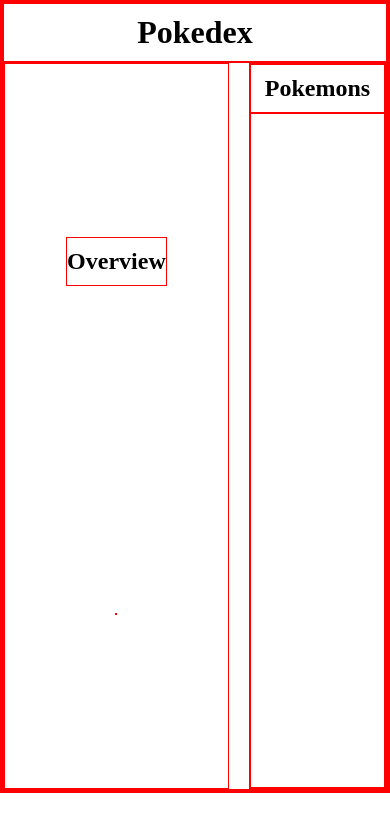
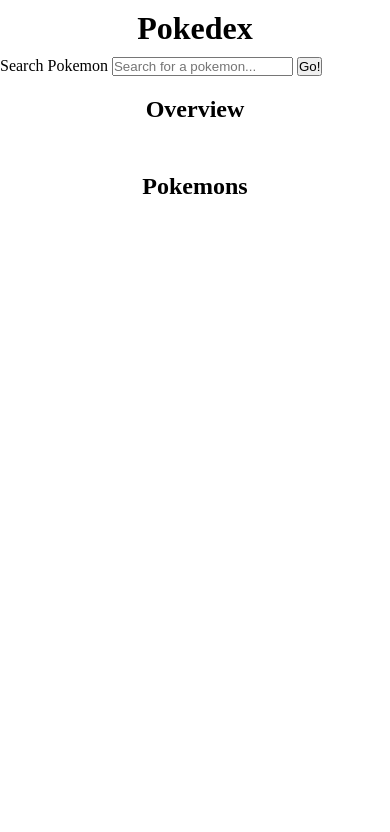
Before and after one commit to Phoenix-Pokedex/Phoenix-Pokedex, a website built with Vite: page index.html in a window 390 px wide. Built offline with nearby package versions, Linux system fonts and the light colour scheme; no server answers.

Commit message:
Add form for searching

```diff
--- a/index.html
+++ b/index.html
@@ -10,13 +10,30 @@
   </head>
   <body>
     <main>
-      <h1>Pokedex</h1>
+      <div id="header">
+        <h1>Pokedex</h1>
+        <div id="form-container">
+          <form>
+            <label for="search-box">Search Pokemon</label>
+            <input
+              id="search-box"
+              type="text"
+              placeholder="Search for a pokemon..."
+              name="search-input"
+            />
+            <input type="submit" value="Go!" />
+          </form>
+        </div>
+        <div class="results-container">
+          <ul class="results-list" id="list"></ul>
+        </div>
+      </div>
       <div id="content-wrapper">
-        <section id="overview-section">
+        <section aria-label="overview" id="overview-section">
           <h2>Overview</h2>
           <div id="overview-wrapper"></div>
         </section>
-        <section id="pokemons">
+        <section aria-label="pokemons" id="pokemons">
           <h2>Pokemons</h2>
           <ul id="pokemon-list"></ul>
         </section>
--- a/style.css
+++ b/style.css
@@ -2,9 +2,6 @@
   box-sizing: border-box;
   padding: 0;
   margin: 0;
-  border-color: red;
-  border-width: 1px;
-  border-style: solid;
 }
 
 /* Titles */
@@ -77,3 +74,14 @@
   text-align: center;
   gap: 10px;
 }
+
+/* Media query */
+@media only screen and (max-width: 850px) {
+  #content-wrapper {
+    flex-direction: column;
+    align-items: center;
+  }
+  #pokemons {
+    width: 100%;
+  }
+}
```
